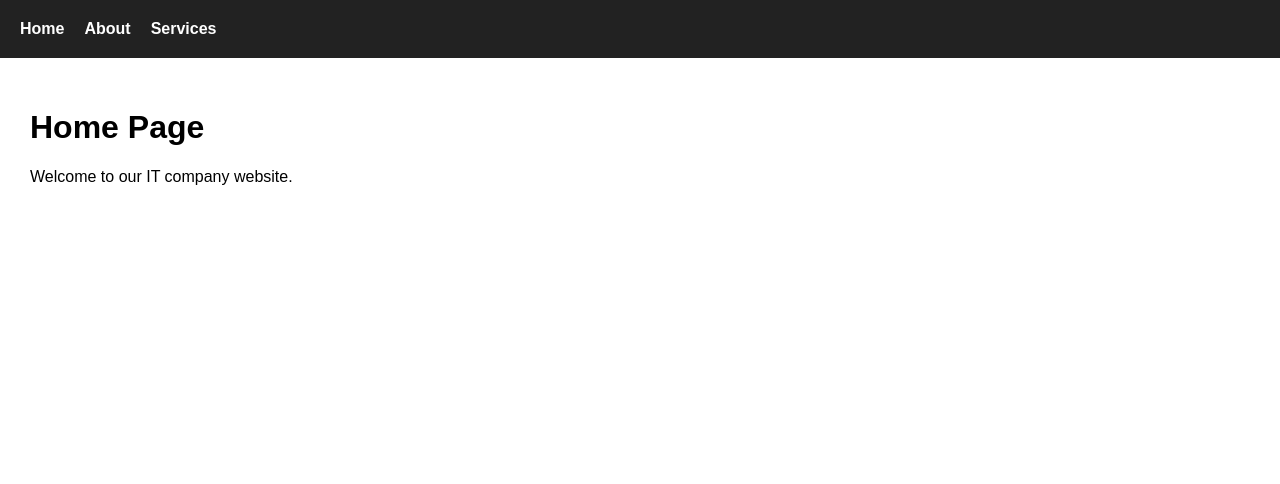
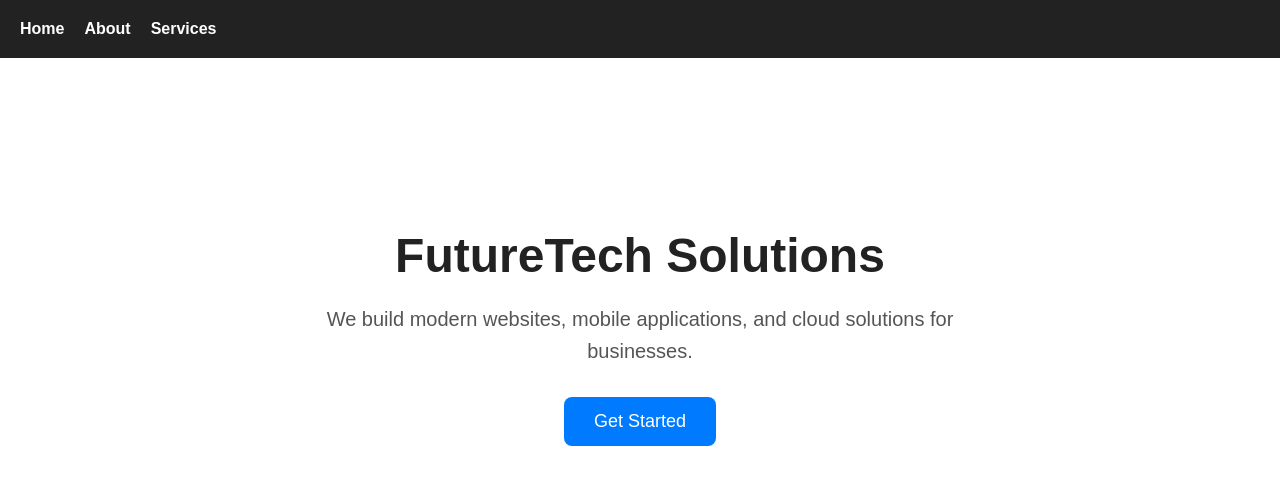
Before and after one commit to GaveshaD/it-company-website, a Nuxt app: page / in a window 1280 px wide. Shown: the top 484 px of the page. Built offline with nearby package versions, Linux system fonts and the light colour scheme.

Commit message:
Created homepage hero section

```diff
--- a/app/pages/index.vue
+++ b/app/pages/index.vue
@@ -1,6 +1,48 @@
 <template>
-  <div>
-    <h1>Home Page</h1>
-    <p>Welcome to our IT company website.</p>
-  </div>
+  <section class="hero">
+    <h1>FutureTech Solutions</h1>
+
+    <p>
+      We build modern websites, mobile applications, and cloud solutions
+      for businesses.
+    </p>
+
+    <button>Get Started</button>
+  </section>
 </template>
+
+<style scoped>
+.hero {
+  text-align: center;
+  padding: 100px 20px;
+}
+
+.hero h1 {
+  font-size: 48px;
+  margin-bottom: 20px;
+  color: #222;
+}
+
+.hero p {
+  font-size: 20px;
+  max-width: 700px;
+  margin: auto;
+  color: #555;
+  line-height: 1.6;
+}
+
+button {
+  margin-top: 30px;
+  padding: 14px 30px;
+  border: none;
+  background-color: #007bff;
+  color: white;
+  font-size: 18px;
+  border-radius: 8px;
+  cursor: pointer;
+}
+
+button:hover {
+  background-color: #0056b3;
+}
+</style>
```
